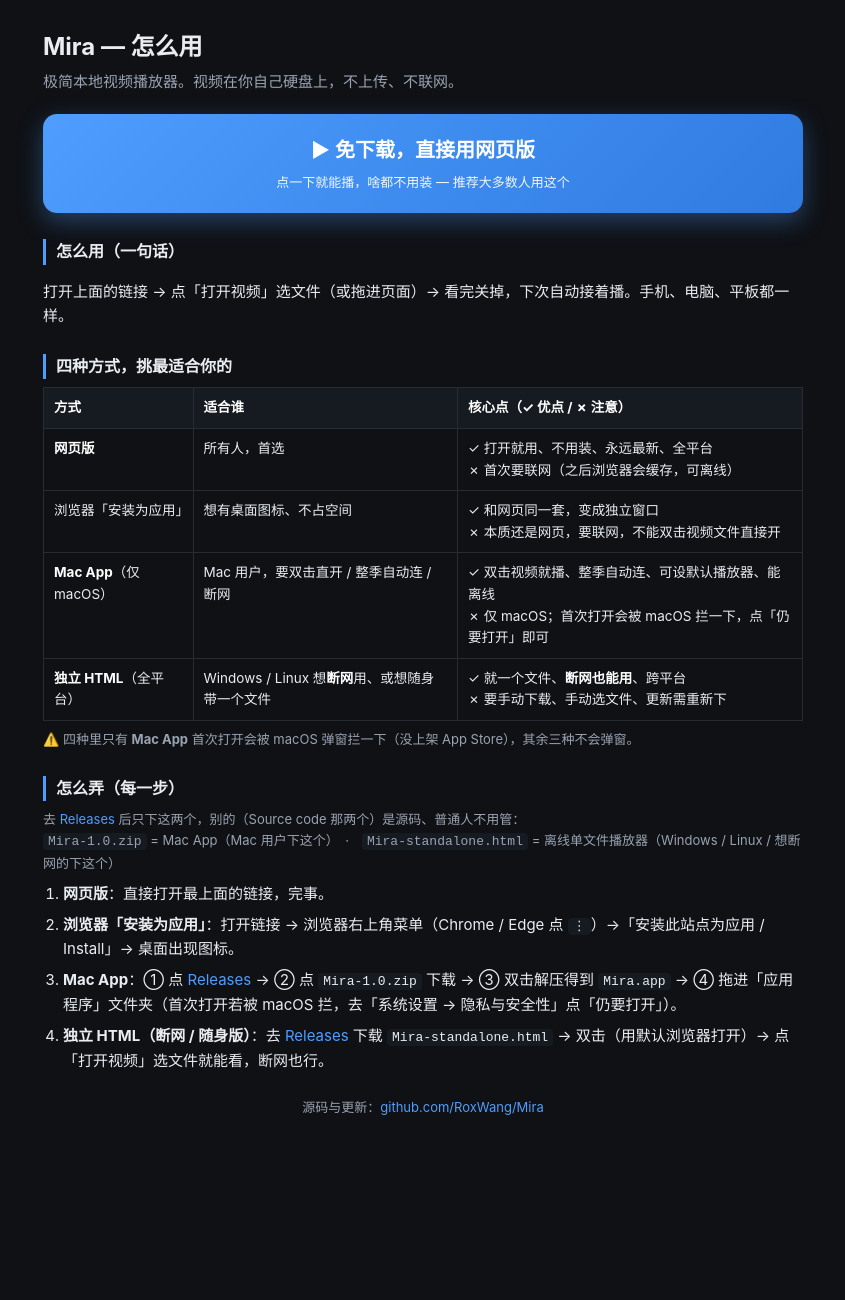
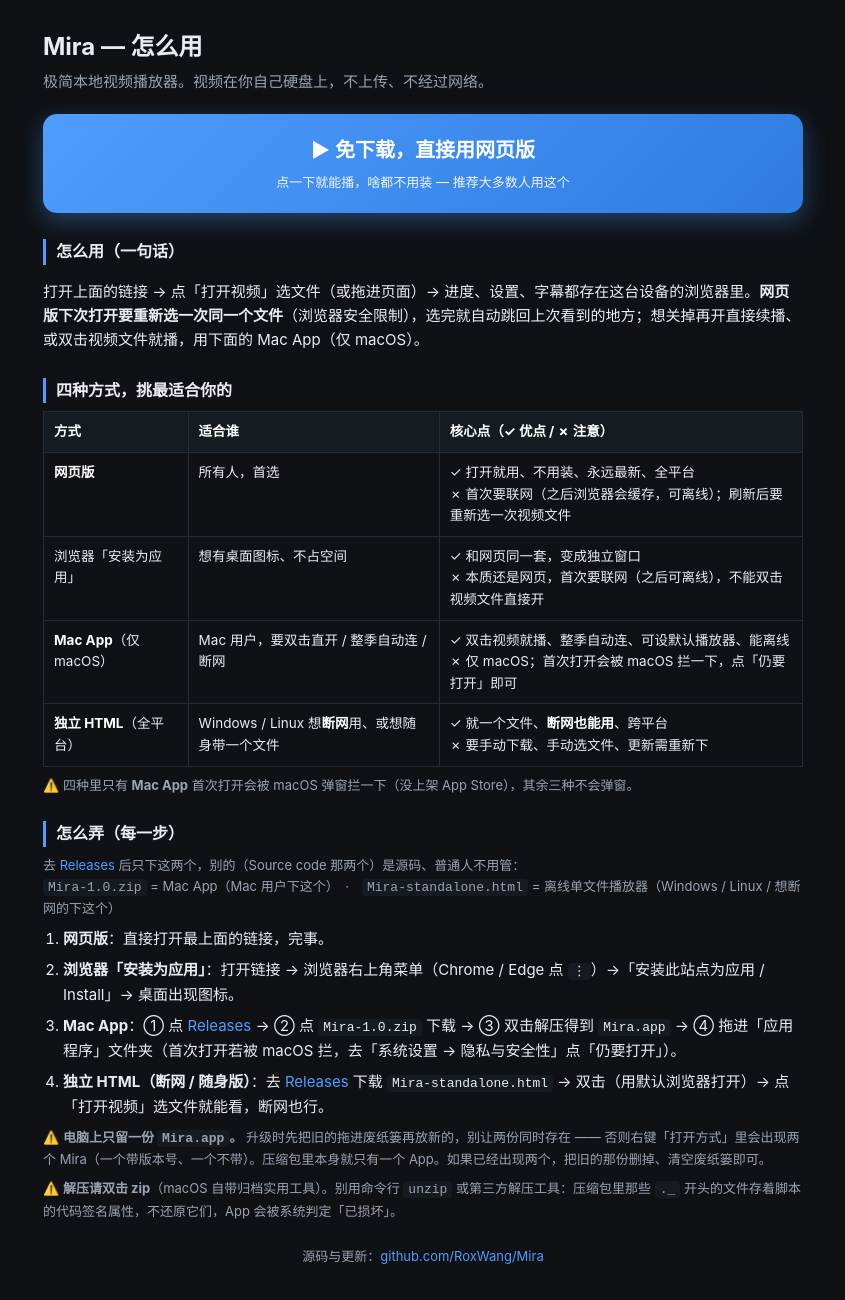
Before and after one commit to RoxWang/Mira, a plain HTML site: page docs/help.html in a window 1280 px wide. Shown: the whole page, without its empty margins (217-1062 px from the left). Before the commit the page ends 1176 px from the top, so only its background shows below. Drawn offline with Linux system fonts and the light colour scheme.

Commit message:
docs: 修正 README / 说明页 / Releases 文案与实际行为不一致

```diff
--- a/docs/help.html
+++ b/docs/help.html
@@ -30,7 +30,7 @@
 <body>
 <div class="wrap">
   <h1>Mira — 怎么用</h1>
-  <p class="sub">极简本地视频播放器。视频在你自己硬盘上，不上传、不联网。</p>
+  <p class="sub">极简本地视频播放器。视频在你自己硬盘上，不上传、不经过网络。</p>
 
   <a class="cta" href="https://roxwang.github.io/Mira/">
     ▶ 免下载，直接用网页版
@@ -38,13 +38,13 @@
   </a>
 
   <h2>怎么用（一句话）</h2>
-  <p>打开上面的链接 → 点「打开视频」选文件（或拖进页面）→ 看完关掉，下次自动接着播。手机、电脑、平板都一样。</p>
+  <p>打开上面的链接 → 点「打开视频」选文件（或拖进页面）→ 进度、设置、字幕都存在这台设备的浏览器里。<b>网页版下次打开要重新选一次同一个文件</b>（浏览器安全限制），选完就自动跳回上次看到的地方；想关掉再开直接续播、或双击视频文件就播，用下面的 Mac App（仅 macOS）。</p>
 
   <h2>四种方式，挑最适合你的</h2>
   <table>
     <tr><th>方式</th><th>适合谁</th><th>核心点（✓ 优点 / ✗ 注意）</th></tr>
-    <tr><td><b>网页版</b></td><td>所有人，首选</td><td>✓ 打开就用、不用装、永远最新、全平台<br>✗ 首次要联网（之后浏览器会缓存，可离线）</td></tr>
-    <tr><td>浏览器「安装为应用」</td><td>想有桌面图标、不占空间</td><td>✓ 和网页同一套，变成独立窗口<br>✗ 本质还是网页，要联网，不能双击视频文件直接开</td></tr>
+    <tr><td><b>网页版</b></td><td>所有人，首选</td><td>✓ 打开就用、不用装、永远最新、全平台<br>✗ 首次要联网（之后浏览器会缓存，可离线）；刷新后要重新选一次视频文件</td></tr>
+    <tr><td>浏览器「安装为应用」</td><td>想有桌面图标、不占空间</td><td>✓ 和网页同一套，变成独立窗口<br>✗ 本质还是网页，首次要联网（之后可离线），不能双击视频文件直接开</td></tr>
     <tr><td><b>Mac App</b>（仅 macOS）</td><td>Mac 用户，要双击直开 / 整季自动连 / 断网</td><td>✓ 双击视频就播、整季自动连、可设默认播放器、能离线<br>✗ 仅 macOS；首次打开会被 macOS 拦一下，点「仍要打开」即可</td></tr>
     <tr><td><b>独立 HTML</b>（全平台）</td><td>Windows / Linux 想<b>断网</b>用、或想随身带一个文件</td><td>✓ 就一个文件、<b>断网也能用</b>、跨平台<br>✗ 要手动下载、手动选文件、更新需重新下</td></tr>
   </table>
@@ -61,6 +61,9 @@
     <li><b>独立 HTML（断网 / 随身版）</b>：去 <a class="lk" href="https://github.com/RoxWang/Mira/releases">Releases</a> 下载 <code>Mira-standalone.html</code> → 双击（用默认浏览器打开）→ 点「打开视频」选文件就能看，断网也行。</li>
   </ol>
 
+  <p class="note">⚠️ <b>电脑上只留一份 <code>Mira.app</code>。</b> 升级时先把旧的拖进废纸篓再放新的，别让两份同时存在 —— 否则右键「打开方式」里会出现两个 Mira（一个带版本号、一个不带）。压缩包里本身就只有一个 App。如果已经出现两个，把旧的那份删掉、清空废纸篓即可。</p>
+  <p class="note">⚠️ <b>解压请双击 zip</b>（macOS 自带归档实用工具）。别用命令行 <code>unzip</code> 或第三方解压工具：压缩包里那些 <code>._</code> 开头的文件存着脚本的代码签名属性，不还原它们，App 会被系统判定「已损坏」。</p>
+
   <p class="note" style="margin-top:24px;text-align:center">源码与更新：<a class="lk" href="https://github.com/RoxWang/Mira">github.com/RoxWang/Mira</a></p>
 </div>
 </body>
```
Also changed, not shown: 1 other file.
